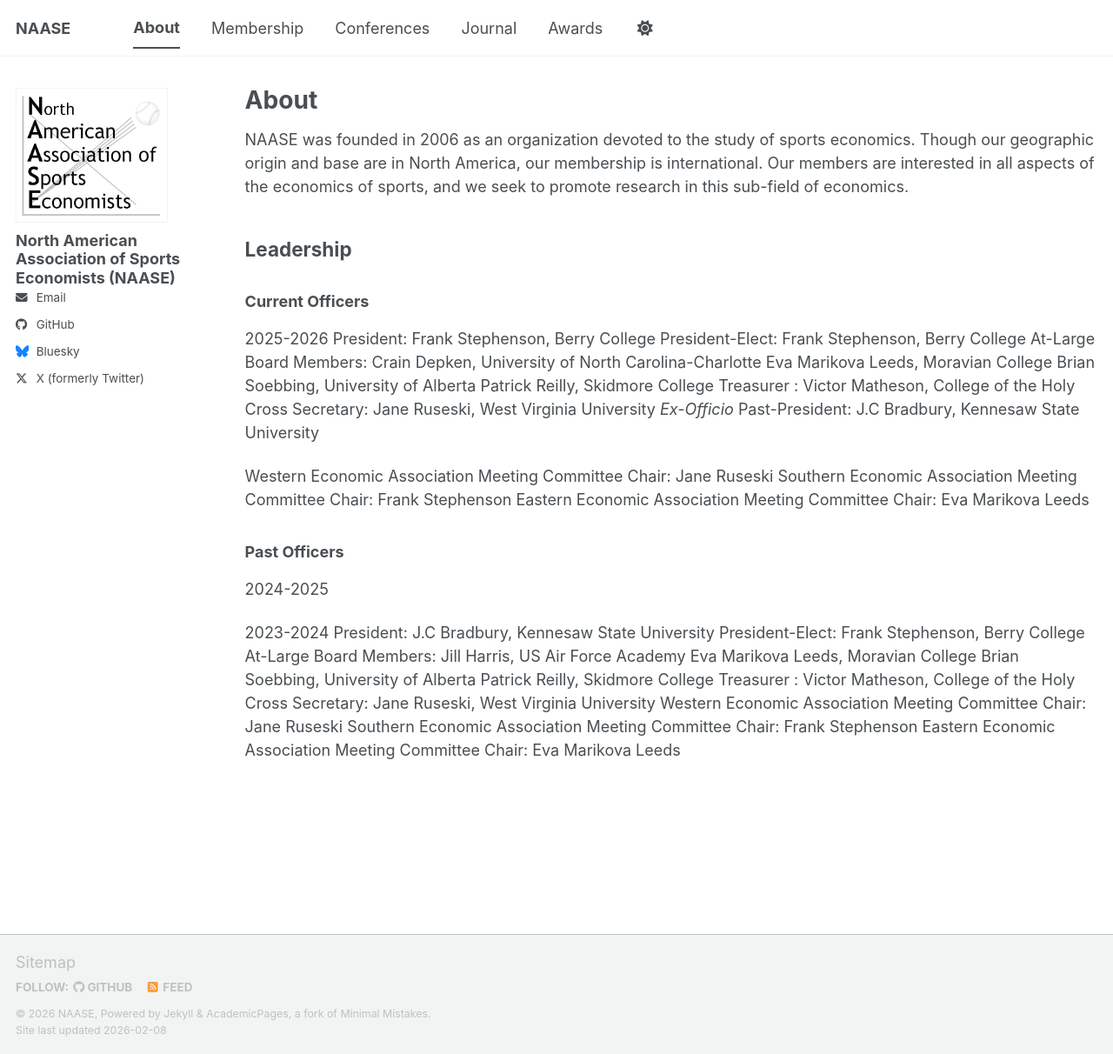
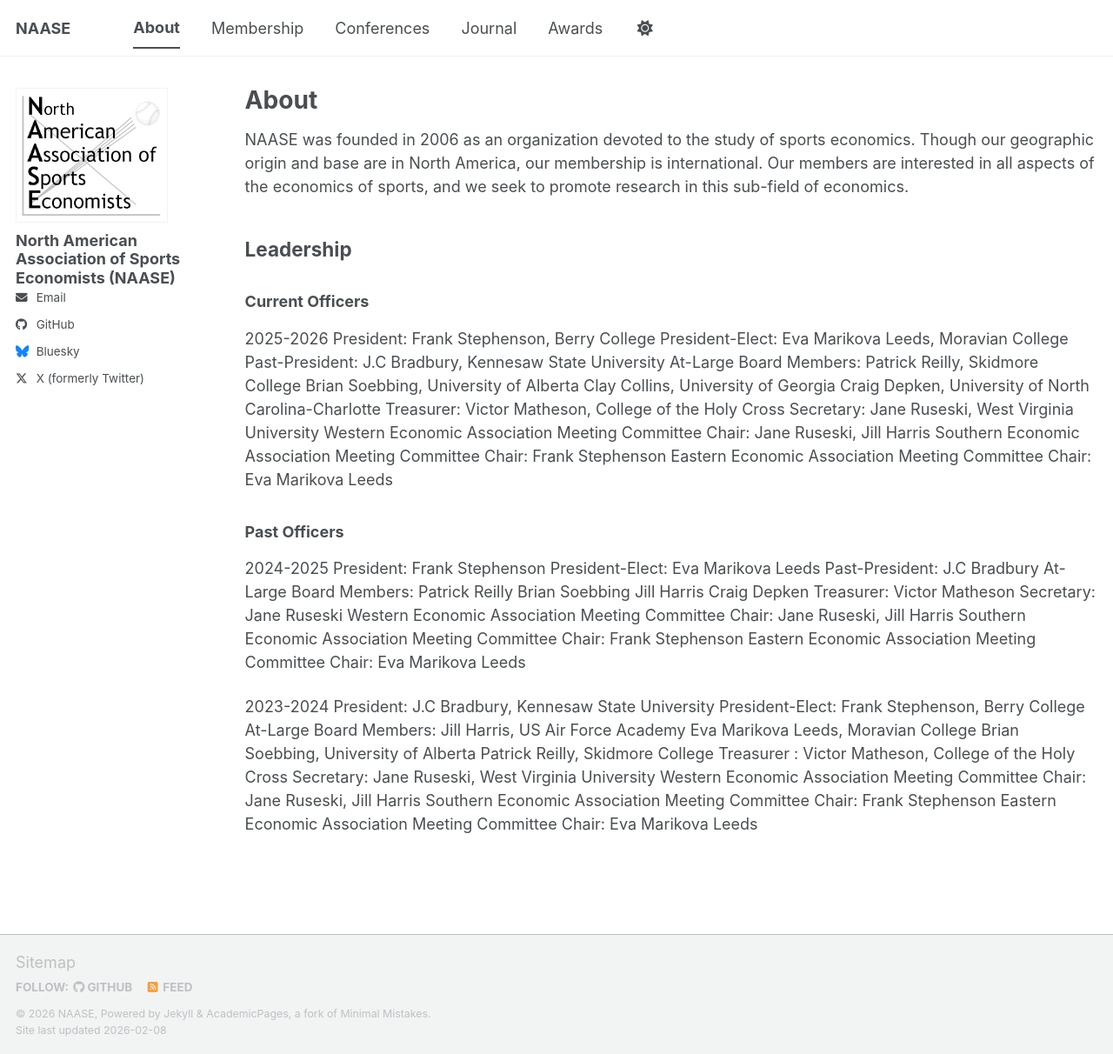
Before and after one commit to naaseweb/naaseweb.github.io, a Jekyll site: the page built from _pages/about-us.md, in a window 1280 px wide and 1212 px high. Shown: the whole window at 87% size. Built offline with Jekyll 4.4.1, drawn with Linux system fonts in a browser that asks for light colours; a script bundle is joined from its source files by our own code; library files that are not in the unit come from our copies.

Commit message:
Update about-us.md

```diff
--- a/_pages/about-us.md
+++ b/_pages/about-us.md
@@ -13,23 +13,34 @@
 ### Current Officers
 2025-2026
 President: Frank Stephenson, Berry College
-President-Elect: Frank Stephenson, Berry College
+President-Elect: Eva Marikova Leeds, Moravian College
+Past-President: J.C Bradbury, Kennesaw State University
 At-Large Board Members:
-Crain Depken, University of North Carolina-Charlotte
-Eva Marikova Leeds, Moravian College
+Patrick Reilly, Skidmore College
 Brian Soebbing, University of Alberta
-Patrick Reilly, Skidmore College
-Treasurer : Victor Matheson, College of the Holy Cross
+Clay Collins, University of Georgia
+Craig Depken, University of North Carolina-Charlotte
+Treasurer: Victor Matheson, College of the Holy Cross
 Secretary:  Jane Ruseski, West Virginia University
-*Ex-Officio*
-Past-President: J.C Bradbury, Kennesaw State University
-
-Western Economic Association Meeting Committee Chair:  Jane Ruseski
+Western Economic Association Meeting Committee Chair:  Jane Ruseski, Jill Harris
 Southern Economic Association Meeting Committee Chair: Frank Stephenson
 Eastern Economic Association Meeting Committee Chair:  Eva Marikova Leeds
 
 ### Past Officers
 2024-2025
+President: Frank Stephenson
+President-Elect: Eva Marikova Leeds
+Past-President: J.C Bradbury
+At-Large Board Members:
+Patrick Reilly
+Brian Soebbing
+Jill Harris
+Craig Depken
+Treasurer: Victor Matheson
+Secretary:  Jane Ruseski
+Western Economic Association Meeting Committee Chair:  Jane Ruseski, Jill Harris
+Southern Economic Association Meeting Committee Chair: Frank Stephenson
+Eastern Economic Association Meeting Committee Chair:  Eva Marikova Leeds
 
 2023-2024
 President: J.C Bradbury, Kennesaw State University
@@ -41,6 +52,6 @@
 Patrick Reilly, Skidmore College
 Treasurer : Victor Matheson, College of the Holy Cross
 Secretary:  Jane Ruseski, West Virginia University
-Western Economic Association Meeting Committee Chair:  Jane Ruseski
+Western Economic Association Meeting Committee Chair:  Jane Ruseski, Jill Harris
 Southern Economic Association Meeting Committee Chair: Frank Stephenson
 Eastern Economic Association Meeting Committee Chair:  Eva Marikova Leeds
```
